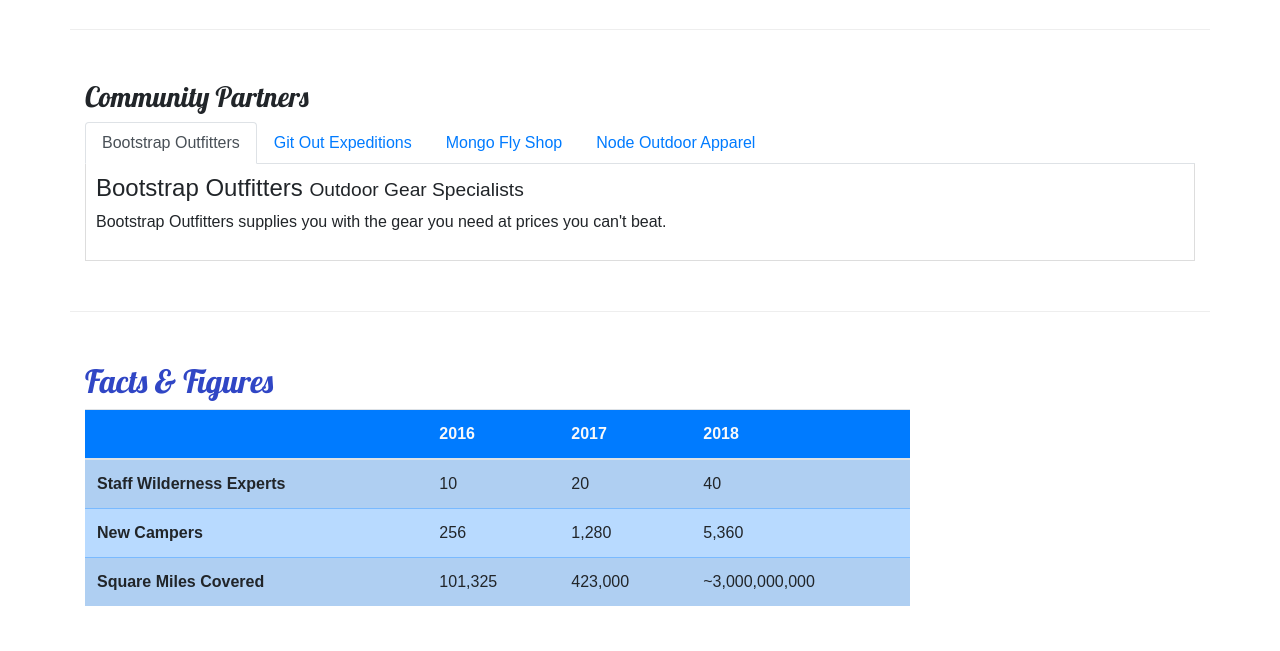
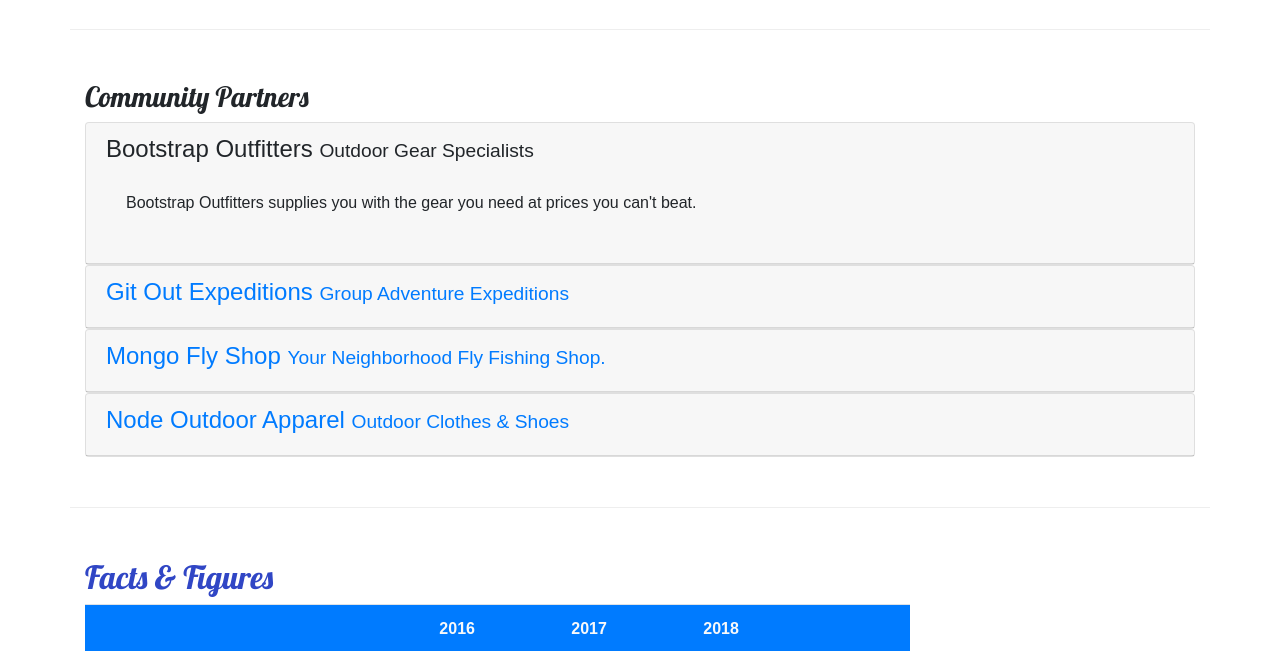
Before and after one commit to UJordan/Camp-Project, a website: page aboutus.html in a window 1280 px wide. Shown: the part 780-1431 px from the top of the page. Drawn offline with nearby package versions, Linux system fonts and the light colour scheme.

Commit message:
Added Accordion

```diff
--- a/aboutus.html
+++ b/aboutus.html
@@ -105,28 +105,62 @@
         <div class="row row-content">
             <div class="col">
                 <h3>Community Partners</h3>
-                <ul class="nav nav-tabs">
-                    <li class="nav-item"><a class="nav-link active" href="#bootstrap" role="tab" data-toggle="tab">Bootstrap Outfitters</a></li>
-                    <li class="nav-item"><a class="nav-link" href="#git" role="tab" data-toggle="tab">Git Out Expeditions</a></li>
-                    <li class="nav-item"><a class="nav-link" href="#mongo" role="tab" data-toggle="tab">Mongo Fly Shop</a></li>
-                    <li class="nav-item"><a class="nav-link" href="#node" role="tab" data-toggle="tab">Node Outdoor Apparel</a></li>
-                </ul>
-                <div class="tab-content">
-                    <div role="tabpanel" class="tab-pane fade show active" id="bootstrap">
-                        <h4>Bootstrap Outfitters <small>Outdoor Gear Specialists</small></h4>
-                        <p class="d-none d-sm-block">Bootstrap Outfitters supplies you with the gear you need at prices you can't beat.</p>
+                <div id="accordion">
+                    <div class="card">
+                        <div role="tab" class="card-header">
+                            <h4>
+                                <a data-toggle="collapse" data-target="#bootstrap">
+                                    Bootstrap Outfitters <small>Outdoor Gear Specialists</small>
+                                </a>
+                            </h4>
+                            <div class="collapse show" id="bootstrap" data-parent="#accordion">
+                                <div class="card-body">
+                                    <p class="d-none d-sm-block">Bootstrap Outfitters supplies you with the gear you need at prices you can't beat.</p>
+                                </div>
+                            </div>
+                        </div>
                     </div>
-                    <div role="tabpanel" class="tab-pane fade" id="git">
-                        <h4>Git Out Expeditions <small>Group Adventure Expeditions</small></h4>
-                        <p class="d-none d-sm-block">Join Git Out Expeditions to explore new horizons with a group of other adventurers!</p>
+                    <div class="card">
+                        <div role="tab" class="card-header">
+                            <h4>
+                                <a class="collapsed" data-toggle="collapse" data-target="#git">
+                                    Git Out Expeditions <small>Group Adventure Expeditions</small>
+                                </a>
+                            </h4>
+                            <div class="collapse" id="git" data-parent="#accordion">
+                                <div class="card-body">
+                                    <p class="d-none d-sm-block">Join Git Out Expeditions to explore new horizons with a group of other adventurers!</p>
+                                </div>
+                            </div>
+                        </div>
                     </div>
-                    <div role="tabpanel" class="tab-pane fade" id="mongo">
-                        <h4>Mongo Fly Shop <small>Your Neighborhood Fly Fishing Shop.</small></h4>
-                        <p class="d-none d-sm-block">Need a new fishing pole, a tacklebox, or flies of all kinds? Stop by Mongo Fly Shop.</p>
+                    <div class="card">
+                        <div role="tab" class="card-header">
+                            <h4>
+                                <a class="collapsed" data-toggle="collapse" data-target="#mongo">
+                                    Mongo Fly Shop <small>Your Neighborhood Fly Fishing Shop.</small>
+                                </a>
+                            </h4>
+                            <div class="collapse" id="mongo" data-parent="#accordion">
+                                <div class="card-body">
+                                    <p class="d-none d-sm-block">Need a new fishing pole, a tacklebox, or flies of all kinds? Stop by Mongo Fly Shop.</p>
+                                </div>
+                            </div>
+                        </div>
                     </div>
-                    <div role="tabpanel" class="tab-pane fade" id="node">
-                        <h4>Node Outdoor Apparel <small>Outdoor Clothes & Shoes</small></h4>
-                        <p class="d-none d-sm-block">From polar fleeces to swimsuits, hiking boots to waders, a visit to Node will be sure to get you covered.</p>
+                    <div class="card">
+                        <div role="tab" class="card-header">
+                            <h4>
+                                <a class="collapsed" data-toggle="collapse" data-target="#node">
+                                    Node Outdoor Apparel <small>Outdoor Clothes & Shoes</small>
+                                </a>
+                            </h4>
+                            <div class="collapse" id="node" data-parent="#accordion">
+                                <div class="card-body">
+                                    <p class="d-none d-sm-block">From polar fleeces to swimsuits, hiking boots to waders, a visit to Node will be sure to get you covered.</p>
+                                </div>
+                            </div>
+                        </div>
                     </div>
                 </div>
             </div>
--- a/css/styles.css
+++ b/css/styles.css
@@ -35,9 +35,3 @@ header h2 {
 .navbar {
     background-color: #901CAD;
 }
-
-.tab-content {
-    border: 1px solid #DDD;
-    border-top: none;
-    padding: 10px;
-}
```
